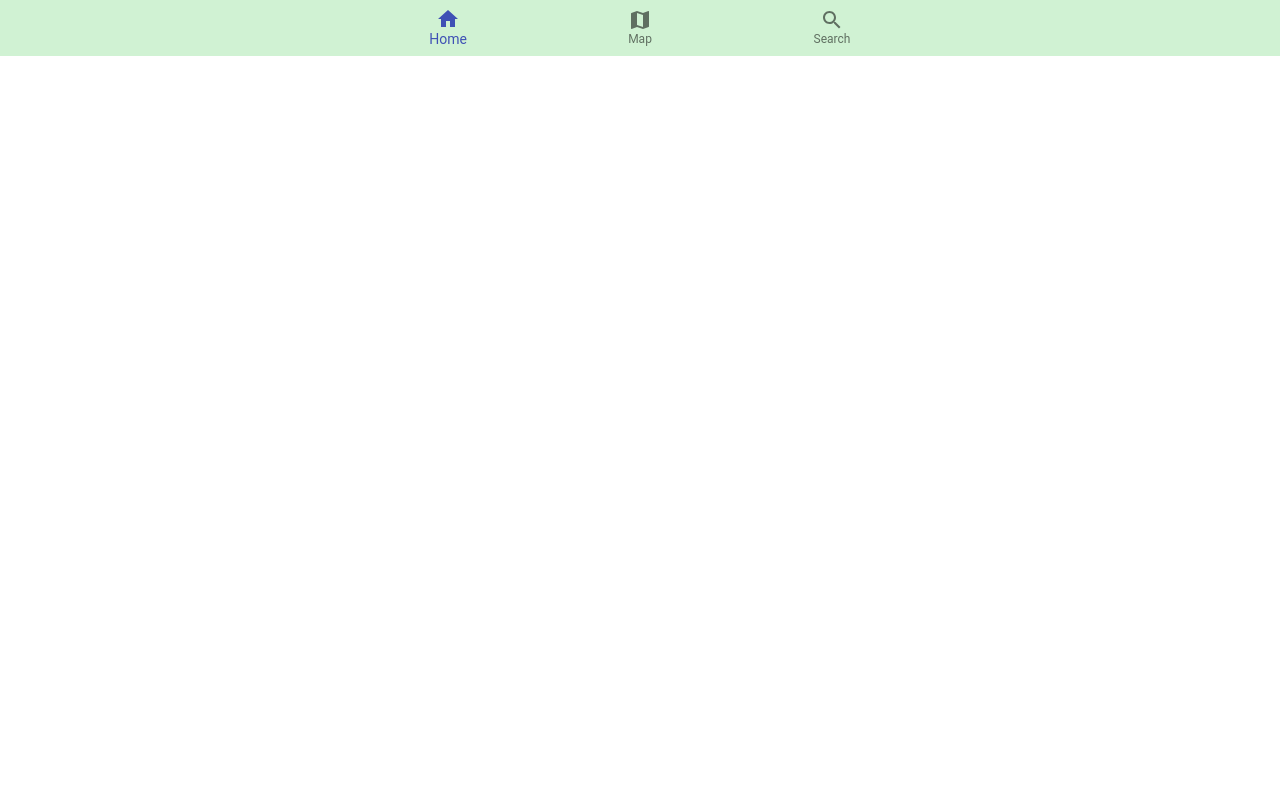
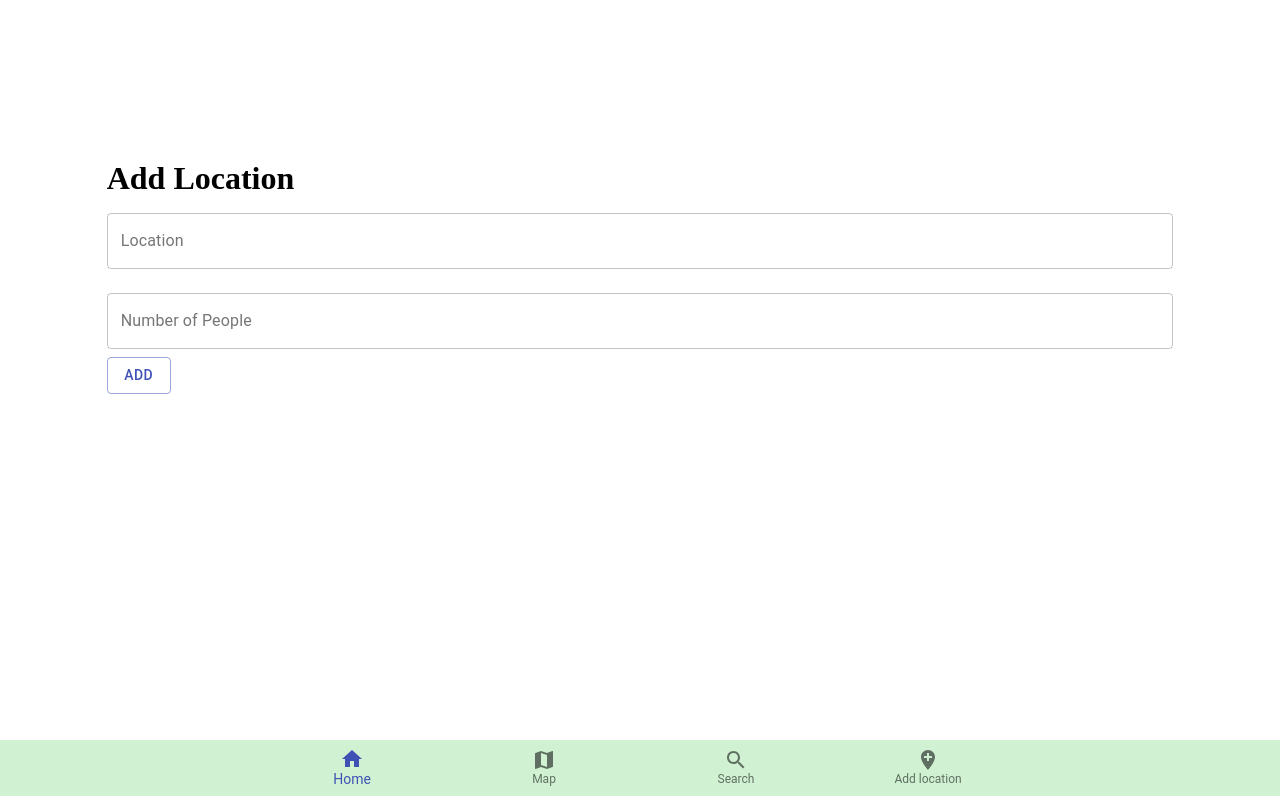
Before and after one commit to neamtsabry/NAWTY, a React (Create React App) app in the folder website/: page /addlocation in a window 1280 px wide. Built offline with nearby package versions, Linux system fonts and the light colour scheme; what react-geolocated would draw is missing.

Commit message:
add location form page

```diff
--- a/website/src/App.js
+++ b/website/src/App.js
@@ -5,6 +5,7 @@ import Navbar from './components/Navbar';
 import Home from './components/Home';
 import Map from './components/Map';
 import Search from './components/SearchBar';
+import AddLocation from './components/AddLocation';
 
 function App() {
   return (
@@ -12,6 +13,7 @@ function App() {
       <Route exact path="/" component={Home} />
       <Route exact path="/map" component={Map} />
       <Route exact path="/search" component={Search} />
+      <Route exact path="/addlocation" component={AddLocation} />
       <Navbar />
     </Router>
   );
--- /dev/null
+++ b/website/src/components/AddLocation.js
@@ -0,0 +1,55 @@
+import React from 'react';
+import { Link } from 'react-router-dom';
+import { makeStyles } from '@material-ui/core/styles';
+import { Grid, FormControl, TextField, Button } from '@material-ui/core';
+
+const useStyles = makeStyles({
+    root: {
+        height: "92.5vh"
+    },
+    marginTop:{
+        marginTop: "10rem"
+    }
+});
+
+const AddLocation = () => {
+    const classes = useStyles();
+
+    return(
+        <div className={classes.root}>
+            <Grid container justify="center" >
+                <Grid item xs={10}>
+                    <h1 className={classes.marginTop}>Add Location</h1>
+                </Grid>
+
+                <Grid item xs={10}>
+                    <FormControl fullWidth margin="normal">
+                        <TextField
+                            label="Location"
+                            type="text"
+                            variant="outlined"
+                        />
+                    </FormControl>
+
+                </Grid>
+                <Grid item xs={10}>
+                    <FormControl fullWidth margin="normal">
+                        <TextField
+                            label="Number of People"
+                            type="number"
+                            variant="outlined"
+                        />
+                    </FormControl>
+                </Grid>
+
+                <Grid item xs={10}>
+                    <Button component={Link} to="/map" variant="outlined" color="primary">
+                        Add
+                    </Button>
+                </Grid>
+            </Grid>
+        </div>
+    )
+}
+
+export default AddLocation;
--- a/website/src/components/Navbar.js
+++ b/website/src/components/Navbar.js
@@ -7,6 +7,7 @@ import BottomNavigationAction from '@material-ui/core/BottomNavigationAction';
 import HomeIcon from '@material-ui/icons/Home';
 import MapIcon from '@material-ui/icons/Map';
 import SearchIcon from '@material-ui/icons/Search';
+import AddLocationIcon from '@material-ui/icons/AddLocation';
 
 const useStyles = makeStyles({
   root: {
@@ -31,6 +32,7 @@ export default function Navbar() {
       <BottomNavigationAction component={Link} to="/" label="Home" icon={<HomeIcon />} />
       <BottomNavigationAction component={Link} to="/map" label="Map" icon={<MapIcon />} />
       <BottomNavigationAction component={Link} to="/search" label="Search" icon={<SearchIcon />} />
+      <BottomNavigationAction component={Link} to="/addlocation" label="Add location" icon={<AddLocationIcon />} />
     </BottomNavigation>
   );
 }
```
